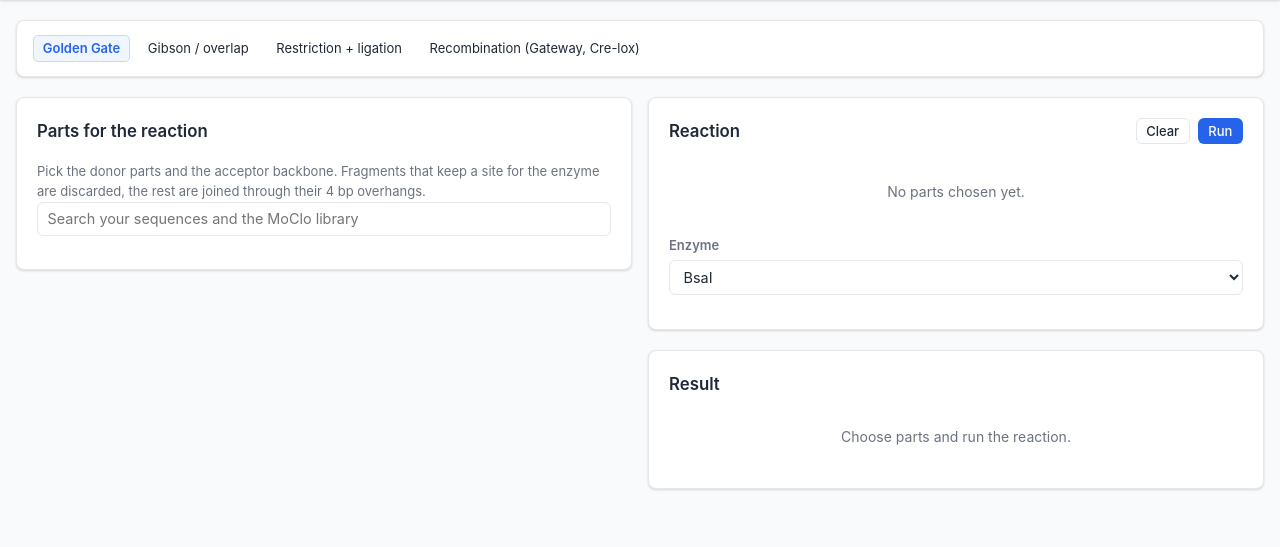
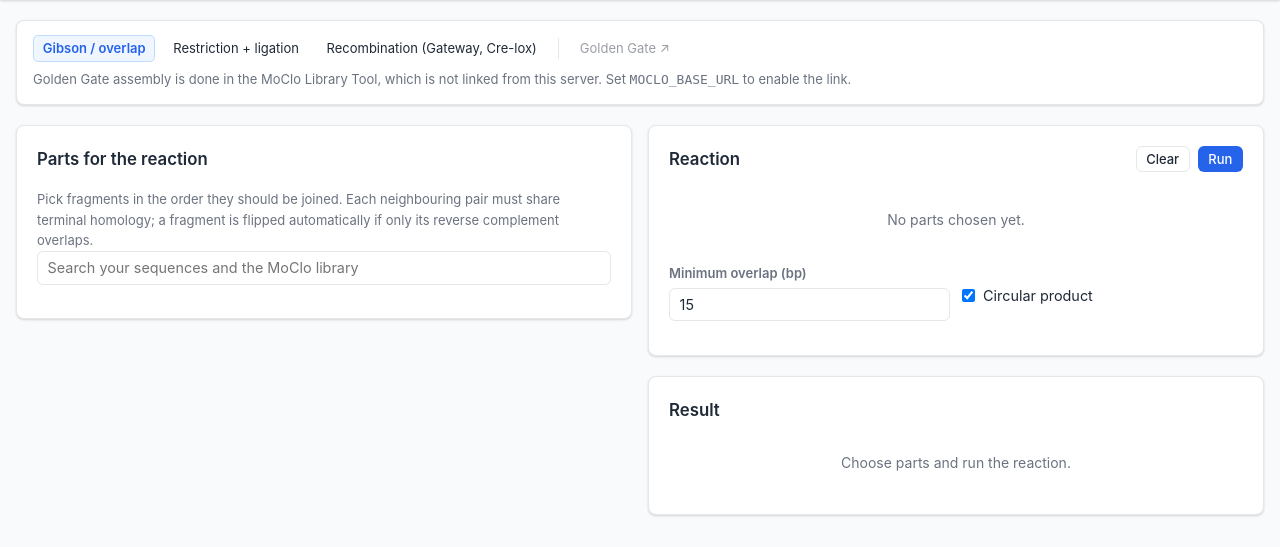
Before and after one commit to Gardiner-Lab/plasmid-editor, a Flask app: page /cloning in a window 1280 px wide. Shown: the part 57-604 px from the top of the page. Run offline with Flask 3, Linux system fonts and the light colour scheme; the visitor is signed in with stand-in values (Sample User, id 1); data that the repository does not hold is empty; parts of the project's set-up code (start-up, migrations or seed data) failed here and were passed over.

Commit message:
Cloning: send Golden Gate to the MoClo tool
Golden Gate assembly belongs in the MoClo Library Tool, which has the parts
library and overhang compatibility checking behind it, so duplicating a
thinner version here only invited people to use the weaker one. The Cloning
page now links straight to MoClo's assembly page, and Gibson is the default
method. Gibson, restriction-ligation and recombination are unchanged.

MOCLO_URL becomes MOCLO_BASE_URL and now means where the MoClo tool is
rather than one page of it: "/" when it sits at the root of the same host,
as in the suite, or a full URL when it is elsewhere. The navigation bar and
the Golden Gate link are derived from it, and both are hidden - with the
reason shown on the Cloning page - when it is unset, rather than pointing
nowhere.

The in-editor Golden Gate simulation stays available as POST
/api/tools/golden-gate and keeps its tests; only the UI defers to MoClo.
Its per-part log was the only caller of the log branch in showProducts,
which is removed with it.

Verified in the running stack: the link resolves to MoClo's Cassette
Assembly page, and the other three methods still work in the editor.

```diff
--- a/app/main.py
+++ b/app/main.py
@@ -69,8 +69,23 @@ def create_app() -> Flask:
 
     @app.context_processor
     def inject_globals():
-        return {'app_version': APP_VERSION,
-                'moclo_url': os.environ.get('MOCLO_URL', '')}
+        # MOCLO_BASE_URL points at the MoClo Library Tool: "/" when it sits at
+        # the root of the same host (the suite), or a full URL when it is
+        # elsewhere. Unset means there is no MoClo tool to link to, and the
+        # links are hidden rather than pointing nowhere.
+        raw = (os.environ.get('MOCLO_BASE_URL')
+               or os.environ.get('MOCLO_URL', '')).strip()
+        base = raw.rstrip('/')
+        return {
+            'app_version': APP_VERSION,
+            'moclo': {
+                'enabled': bool(raw),
+                'base': base,
+                'library': f'{base}/parts',
+                'assembly': f'{base}/assembly',
+                'protocol': f'{base}/protocol',
+            },
+        }
 
     from app.api import auth_bp, library_bp, moclo_bp, sequences_bp, tools_bp
     app.register_blueprint(auth_bp, url_prefix='/api/auth')
--- a/app/static/js/cloning.js
+++ b/app/static/js/cloning.js
@@ -1,14 +1,13 @@
 /* Cloning simulation page: Golden Gate, Gibson, restriction-ligation, recombination. */
 
 const HELP = {
-  goldengate: 'Pick the donor parts and the acceptor backbone. Fragments that keep a site for the enzyme are discarded, the rest are joined through their 4 bp overhangs.',
   gibson: 'Pick fragments in the order they should be joined. Each neighbouring pair must share terminal homology; a fragment is flipped automatically if only its reverse complement overlaps.',
   ligate: 'Pick exactly two sequences: the vector first, then the insert. Choose the enzymes for each and which fragment to use.',
   recombine: 'Pick the donor first, then the acceptor. A double crossover through two shared core sequences (attL×attR, attB×attP, loxP, FRT) swaps the donor segment into the acceptor.',
 };
 
 const Cloning = {
-  method: 'goldengate',
+  method: 'gibson',
   sources: [],
   picked: [],
 
@@ -106,13 +105,7 @@ const Cloning = {
 
   renderOptions() {
     const box = document.getElementById('options');
-    if (this.method === 'goldengate') {
-      box.replaceChildren(
-        el('div', { class: 'field' },
-          el('label', { for: 'ggEnzyme' }, 'Enzyme'),
-          el('select', { id: 'ggEnzyme' }, ['BsaI', 'BsmBI', 'Esp3I', 'BbsI', 'BpiI', 'SapI', 'AarI', 'PaqCI']
-            .map((e) => el('option', { value: e, text: e })))));
-    } else if (this.method === 'gibson') {
+    if (this.method === 'gibson') {
       box.replaceChildren(
         el('div', { class: 'field-row' },
           el('div', { class: 'field' },
@@ -161,19 +154,13 @@ const Cloning = {
     if (this.picked.length < 2) { toast('Choose at least two parts', 'error'); return; }
     out.replaceChildren(el('span', { class: 'spin' }));
     try {
-      if (this.method === 'goldengate') {
-        const res = await API.post('/api/tools/golden-gate', {
-          documents: this.picked.map((p) => this.payload(p)),
-          enzyme: document.getElementById('ggEnzyme').value,
-        });
-        this.showProducts(res.products, res.log);
-      } else if (this.method === 'gibson') {
+      if (this.method === 'gibson') {
         const res = await API.post('/api/tools/gibson', {
           documents: this.picked.map((p) => this.payload(p)),
           min_overlap: Number(document.getElementById('gbOverlap').value) || 15,
           circular: document.getElementById('gbCircular').checked,
         });
-        this.showProducts([res.product], null, res.junctions);
+        this.showProducts([res.product], res.junctions);
       } else if (this.method === 'ligate') {
         const parse = (id) => document.getElementById(id).value.split(/[,\s]+/).filter(Boolean);
         const res = await API.post('/api/tools/ligate', {
@@ -192,7 +179,7 @@ const Cloning = {
           min_core: Number(document.getElementById('recMin').value) || 13,
           max_core: Number(document.getElementById('recMax').value) || 60,
         });
-        this.showProducts(res.products.map((r) => r.document), null, null,
+        this.showProducts(res.products.map((r) => r.document), null,
           res.products.map((r) => `cores ${r.core_1.slice(0, 12)}… / ${r.core_2.slice(0, 12)}…`));
       }
     } catch (err) {
@@ -200,7 +187,7 @@ const Cloning = {
     }
   },
 
-  showProducts(products, log, junctions, notes) {
+  showProducts(products, junctions, notes) {
     const out = document.getElementById('result');
     const nodes = [];
     if (junctions) {
@@ -217,14 +204,6 @@ const Cloning = {
     }
     if (!products || !products.length || !products[0]) {
       nodes.push(el('div', { class: 'alert alert-warning' }, 'No product was formed.'));
-      if (log) {
-        nodes.push(el('table', {},
-          el('thead', {}, el('tr', {}, el('th', {}, 'Part'), el('th', {}, 'Status'), el('th', {}, 'Fragments kept'))),
-          el('tbody', {}, log.map((l) => el('tr', {},
-            el('td', { text: l.part }), el('td', { text: l.status }),
-            el('td', { class: 'mono', style: 'font-size:.75rem',
-              text: l.kept.map((k) => `${k.left}·${fmt(k.length)}·${k.right}`).join('  ') || '—' }))))));
-      }
       out.replaceChildren(...nodes);
       return;
     }
--- a/app/templates/base.html
+++ b/app/templates/base.html
@@ -24,8 +24,8 @@
                 <a href="{{ url_for('sequencing_page') }}" class="navbar-link {{ 'active' if page == 'sequencing_page' }}">Sequencing</a>
                 <a href="{{ url_for('features_page') }}" class="navbar-link {{ 'active' if page == 'features_page' }}">Features</a>
                 <span class="navbar-divider"></span>
-                {% if moclo_url %}
-                    <a href="{{ moclo_url }}" class="navbar-link" target="_blank" rel="noopener">MoClo tool ↗</a>
+                {% if moclo.enabled %}
+                    <a href="{{ moclo.library }}" class="navbar-link">MoClo tool ↗</a>
                 {% endif %}
                 <span class="navbar-user">👤 {{ session.get('username') }}</span>
                 <a href="{{ url_for('logout_page') }}" class="navbar-link">Log out</a>
--- a/app/templates/cloning.html
+++ b/app/templates/cloning.html
@@ -4,11 +4,30 @@
 {% block content %}
 <div class="card card-compact">
     <div class="btn-group">
-        <button class="tool-btn on" data-method="goldengate">Golden Gate</button>
-        <button class="tool-btn" data-method="gibson">Gibson / overlap</button>
+        <button class="tool-btn on" data-method="gibson">Gibson / overlap</button>
         <button class="tool-btn" data-method="ligate">Restriction + ligation</button>
         <button class="tool-btn" data-method="recombine">Recombination (Gateway, Cre-lox)</button>
+        <span class="tool-sep"></span>
+        {% if moclo.enabled %}
+            {# Golden Gate assembly is planned in the MoClo tool, which has the
+               parts library and overhang compatibility checking. #}
+            <a class="tool-btn" href="{{ moclo.assembly }}"
+               title="Golden Gate assembly is planned in the MoClo Library Tool">
+                Golden Gate ↗
+            </a>
+        {% else %}
+            <button class="tool-btn" disabled
+                    title="Golden Gate assembly lives in the MoClo Library Tool. Set MOCLO_BASE_URL to link to it.">
+                Golden Gate ↗
+            </button>
+        {% endif %}
     </div>
+    {% if not moclo.enabled %}
+        <p class="hint" style="margin-top:.4rem">
+            Golden Gate assembly is done in the MoClo Library Tool, which is not linked from
+            this server. Set <code>MOCLO_BASE_URL</code> to enable the link.
+        </p>
+    {% endif %}
 </div>
 
 <div class="grid-2">
--- a/docker-compose.prod.yml
+++ b/docker-compose.prod.yml
@@ -32,7 +32,7 @@ services:
       - PARTS_DATABASE_PATH=/moclo/parts.db
       - MOCLO_DATABASE_PATH=/moclo/moclo.db
       # Shown in the navbar so people can jump to the other tool.
-      - MOCLO_URL=${MOCLO_URL:-}
+      - MOCLO_BASE_URL=${MOCLO_BASE_URL:-}
       - ALLOW_REGISTRATION=${ALLOW_REGISTRATION:-true}
       - DEFAULT_LAB_SOURCE=${DEFAULT_LAB_SOURCE:-}
       # Optional: create the first admin on an empty database.
--- a/docker-compose.standalone.yml
+++ b/docker-compose.standalone.yml
@@ -15,7 +15,7 @@ services:
       - FLASK_ENV=production
       - SECRET_KEY=${SECRET_KEY:?set SECRET_KEY to a random value, e.g. openssl rand -hex 32}
       - EDITOR_DATABASE_PATH=/data/plasmid_editor.db
-      - MOCLO_URL=${MOCLO_URL:-}
+      - MOCLO_BASE_URL=${MOCLO_BASE_URL:-}
     restart: unless-stopped
 
 volumes:
--- a/docker-compose.yml
+++ b/docker-compose.yml
@@ -20,7 +20,7 @@ services:
       # features locally; the app runs fine without them.
       - PARTS_DATABASE_PATH=/data/parts.db
       - MOCLO_DATABASE_PATH=/data/moclo.db
-      - MOCLO_URL=http://localhost:5000
+      - MOCLO_BASE_URL=http://localhost:5000
       - ADMIN_USERNAME=admin
       - ADMIN_PASSWORD=devpassword
     restart: unless-stopped
```
Also changed, not shown: tests/test_api.py (+47 -0 lines), README.md, 1 other file.
